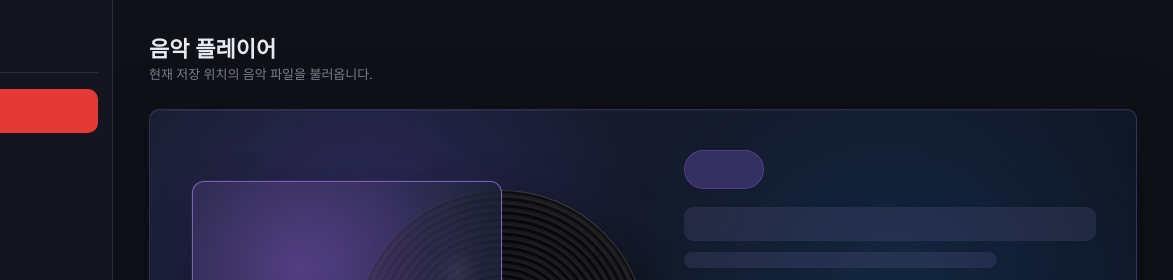
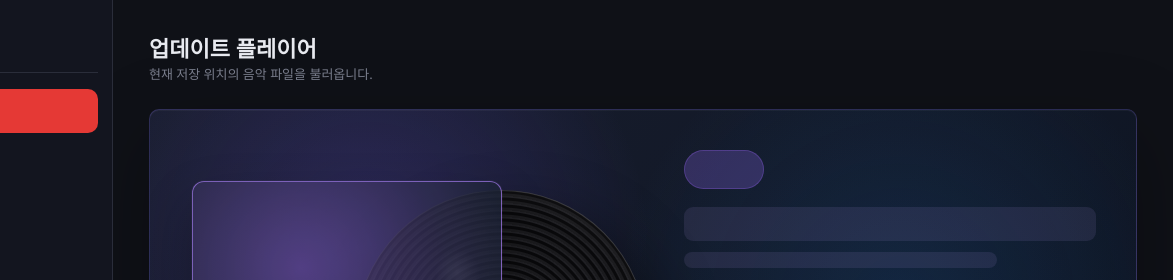
Before and after one commit to bgm5768/y2mp3-neu, a website: page resources/index.html in a window 1280 px wide. Shown: the top 280 px of the page, 107-1280 px from the left. Drawn offline with Linux system fonts and the light colour scheme.

Commit message:
test puwssh

```diff
--- a/resources/index.html
+++ b/resources/index.html
@@ -35,7 +35,7 @@
     <section id="tab-player" class="tab active">
       <div class="page-header">
         <div>
-          <h1><!--<span class="player-title-icon">♪</span>--> 음악 플레이어</h1>
+          <h1><!--<span class="player-title-icon">♪</span>--> 업데이트 플레이어</h1>
           <p id="player-path" class="subtitle">현재 저장 위치의 음악 파일을 불러옵니다.</p>
         </div>
       </div>
```
